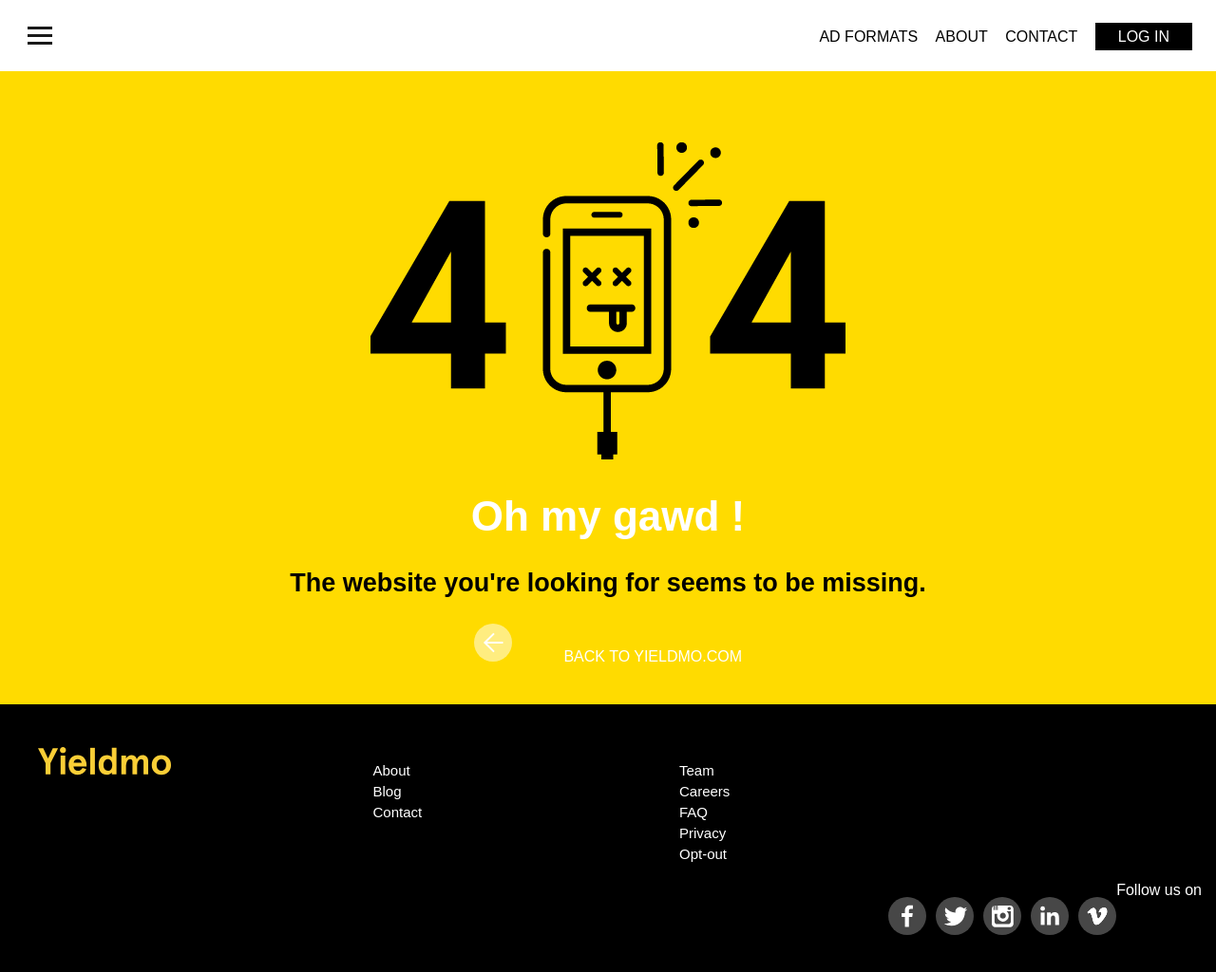
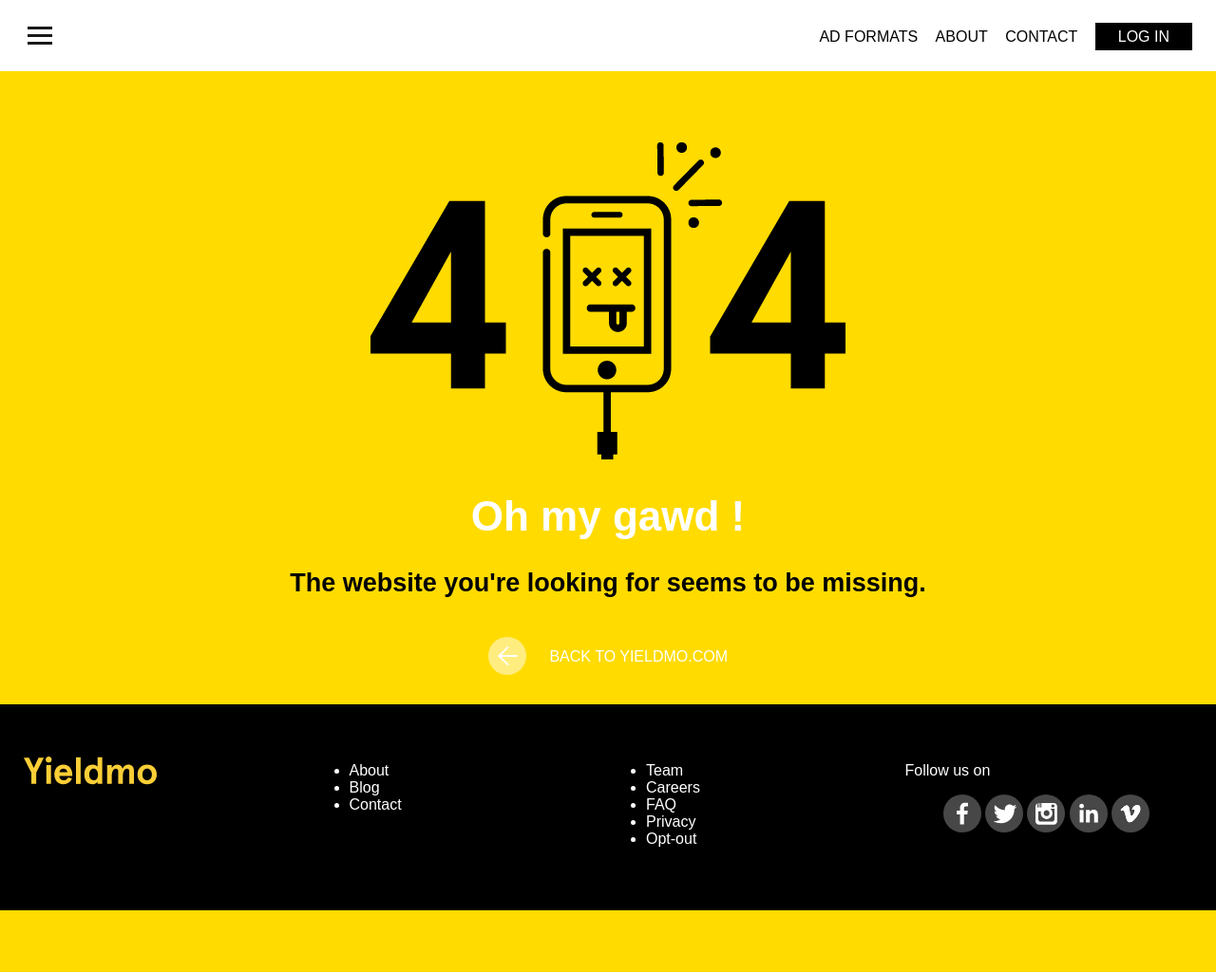
Before and after one commit to lauriiiiiiiine/exercice404, a plain HTML site: page index.html in a window 1280 px wide. Shown: the whole page at 95% size. After the commit the page ends 959 px from the top, so only its background shows below. Drawn offline with Linux system fonts and the light colour scheme.

Commit message:
Final version

```diff
--- a/index.html
+++ b/index.html
@@ -36,17 +36,17 @@
         </div>
 
         <div class="footer">
-            <div class="logo">
-                <img src="image/logo-footer (1).svg"></img>
+            <div class="colonne">
+                <img class="logo" src="image/logo-footer (1).svg"></img>
             </div>
-            <div class="infos">
+            <div class="colonne">
                     <ul>
                         <li>About</li>
                         <li>Blog</li>
                         <li>Contact</li>
                     </ul>
             </div>
-            <div class="infos2">
+            <div class="colonne">
                     <ul>
                         <li>Team</li>
                         <li>Careers</li>
@@ -55,7 +55,8 @@
                         <li>Opt-out</li>
                     </ul>
             </div>
-            <div class="follow">
+            <div class="colonne">
+                <div class="social">
                     <p class="follow us">Follow us on</p>
                     <div class="pictos">
                         <ul>
@@ -66,6 +67,7 @@
                             <li> <img src="image/logo-vimeo.svg"> </li>
                         </ul>
                     </div>
+                </div>
             </div>
         </div>
 
--- a/style.css
+++ b/style.css
@@ -69,10 +69,11 @@ body{
 }
 
 .fleche a{
+    vertical-align: 14px;
     color:#fff;
     text-transform:uppercase;
     text-decoration: none;
-    padding-left:50px;
+    padding-left:20px;
     line-height: 80px;
     padding-top:20px;
     padding-bottom:20px;
@@ -90,58 +91,24 @@ body{
     padding-bottom: 50px;
 }
 
+.colonne{
+    width:25%;
+    float:left;
+}
 .logo{
-    margin: 0 0 0 25px;
-    list-style-type: none;
-    width: 25%;
-    float: left;
+    margin-top:10px;
+    margin-left:10px;
 }
 
-.infos{
-    margin: 0 0 0 0px;
-    width: 25%;
-    float: left;
+.social{
+    margin-left:0;
+    -webkit-padding-start:0;
 }
 
-.infos ul{
-   list-style-type: none;
-   color: #ffffff;
+.social li{
+    display: inline;
 }
 
-.infos li{
-    font-size: 15px;
-    margin-bottom: 5px;
+.social li img{
+    width:40px;
 }
-
-.infos2 ul{
-    display: inline-block;
-    list-style-type: none;
-   color: #ffffff;
-}
-
-.infos2 li{
-    margin-left: 10px;
-    font-size: 15px;
-    margin-bottom: 5px;
-}
-
-.pictos{
-    display: block;
-    float: right;
-}
-
-.pictos ul li{
-    list-style: none;
-    margin: 0 0 0 10px;
-    float: left;
-}
-
-.pictos ul li img{
-    display: block;
-    width: 40px;
-}
-
-.follow p {
-    float: right;
-    margin: 0 0 0 0px;
-}
```
